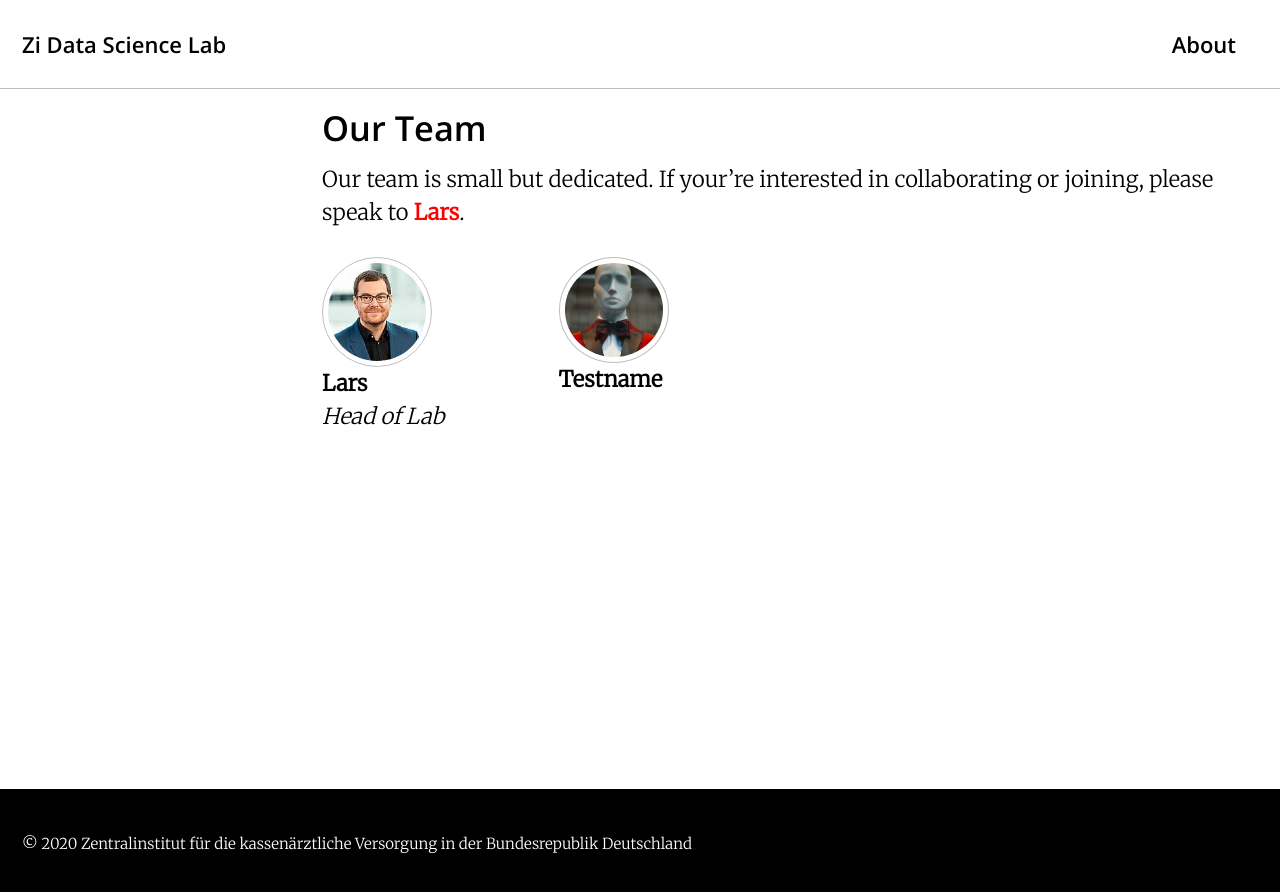
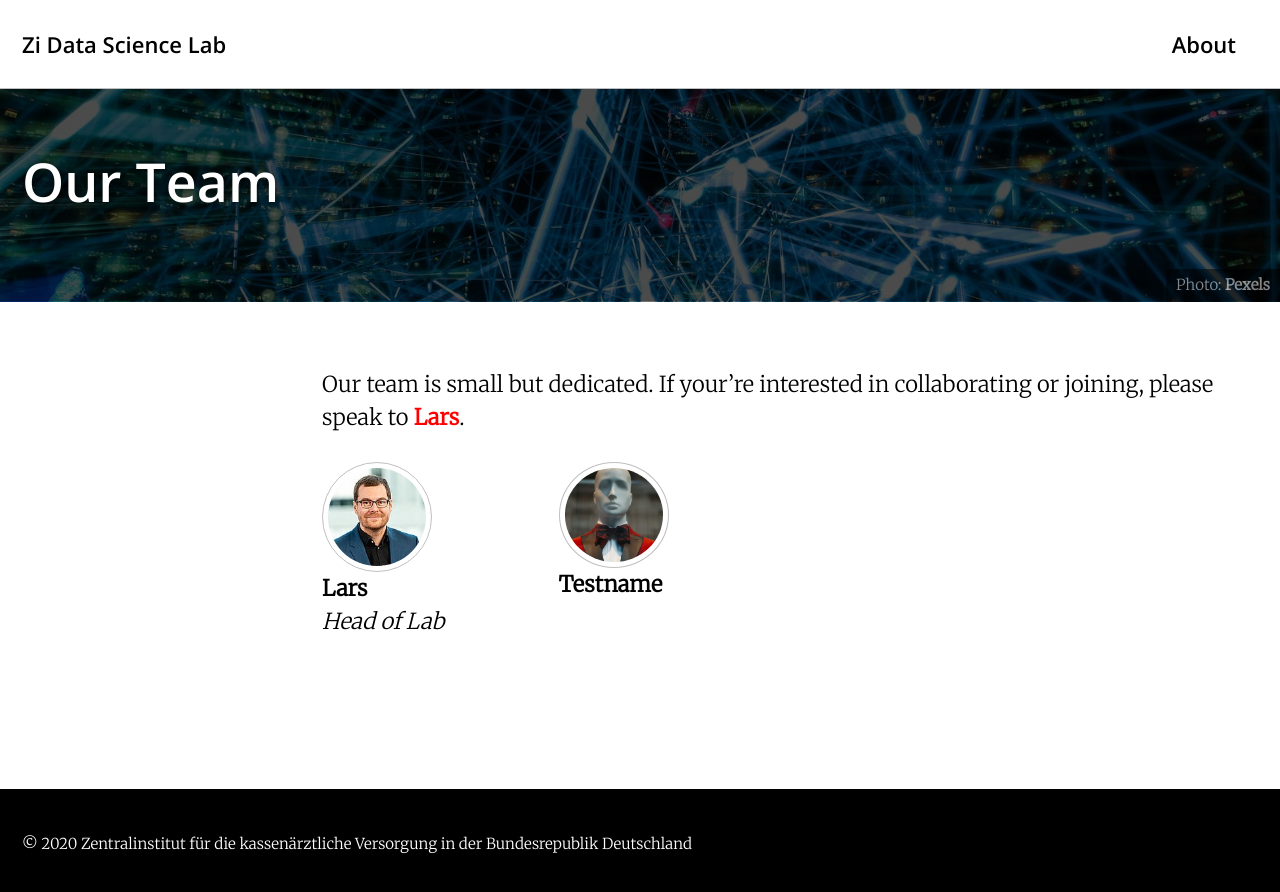
Before and after one commit to zidatalab/zidatalab.github.io, a Jekyll site: the page built from _pages/Team.md, in a window 1280 px wide. Shown: the top 892 px of the page. Built offline with Jekyll 4.4.1, drawn with Linux system fonts in a browser that asks for light colours; cached includes are drawn as plain includes; nearby versions of some CDN libraries.

Commit message:
Update Team.md

```diff
--- a/_pages/Team.md
+++ b/_pages/Team.md
@@ -3,6 +3,10 @@ layout: single
 author_profile: false
 permalink: /team/
 title: "Our Team"
+header:
+  overlay_filter: 0.7 # same as adding an opacity of 0.5 to a black background
+  caption: "Photo: [**Pexels**](https://www.pexels.com/photo/abstract-art-blur-bright-373543/)"
+  overlay_image: assets/images/pexels-photo-373543.jpeg
 classes: wide
 ---
 
```
